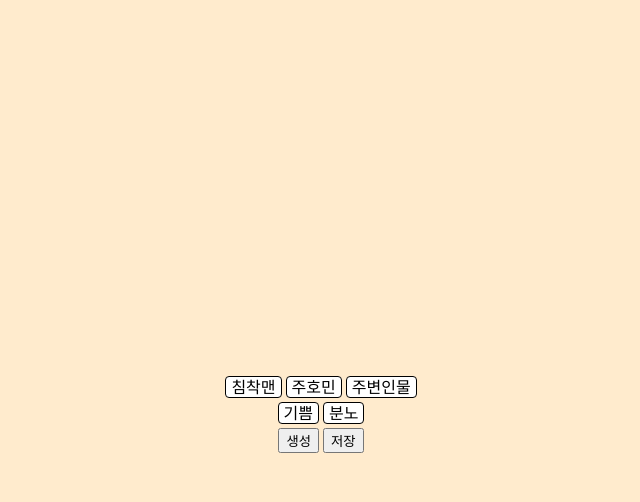
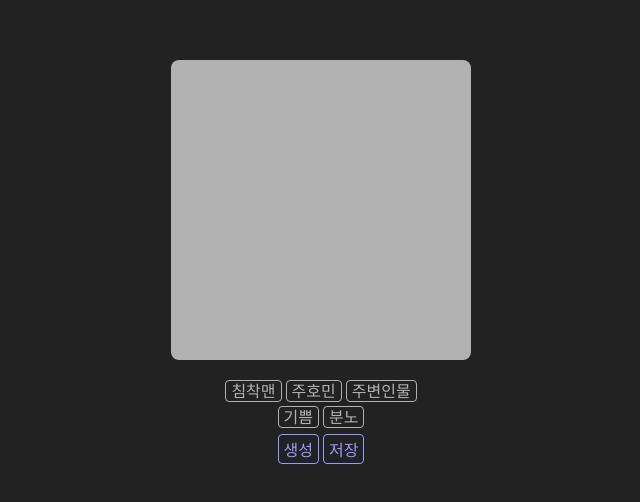
Before and after one commit to OnLee3/random-chim, a React (Vite) app: page / in a window 1280 px wide. Shown: the part 138-640 px from the top of the page, without its empty margins (319-959 px from the left). Built offline with nearby package versions, Linux system fonts and the light colour scheme.

Commit message:
[Style]: 색상 스타일링

```diff
--- a/src/App.css
+++ b/src/App.css
@@ -1,7 +1,7 @@
 .App {
   width: 100vw;
   height: 100vh;
-  background-color: blanchedalmond;
+  background-color: #222;
   display: flex;
   flex-direction: column;
   justify-content: center;
--- a/src/components/Canvas.css
+++ b/src/components/Canvas.css
@@ -1,4 +1,7 @@
 .canvas {
     width: 300px;
     aspect-ratio: 1;
+    background-color: #b1b1b1;
+    margin-bottom: 1em;
+    border-radius: 8px;
 }
--- a/src/components/Edits.css
+++ b/src/components/Edits.css
@@ -7,15 +7,21 @@
 .filter-list>li {
     padding: 2px 5px;
     margin: 0px 2px;
-    background-color: white;
     border-radius: 4px;
-    border: 1px solid black;
-    cursor: pointer
+    border: 1px solid #b1b1b1;
+    cursor: pointer;
+    color: #b1b1b1;
+    -webkit-touch-callout: none;
+    -webkit-user-select: none;
+    -khtml-user-select: none;
+    -moz-user-select: none;
+    -ms-user-select: none;
+    user-select: none;
 }
 
 .filter-list>li.selected {
-    background-color: black;
-    color: white;
+    background-color: #b1b1b1;
+    color: #222;
 }
 
 .button-section {
@@ -23,3 +29,15 @@
     justify-content: center;
     gap: 4px;
 }
+
+.create-button, .save-button {
+    background: inherit ;
+    border: 1px solid #9999FF;
+    color: #9999FF;
+    box-shadow:none;
+    padding: 2px 5px;
+    cursor:pointer;
+    border-radius: 4px;
+    margin-top: 0.125em;
+    font-size: 1em;
+}
```
